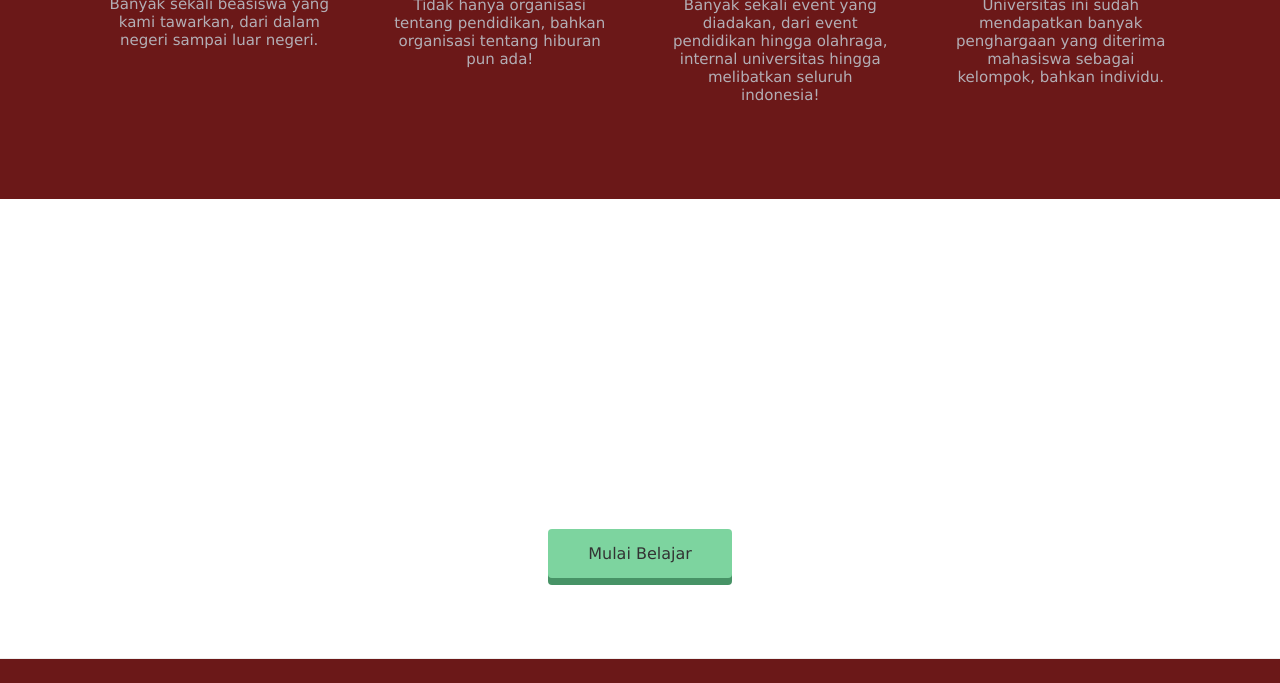
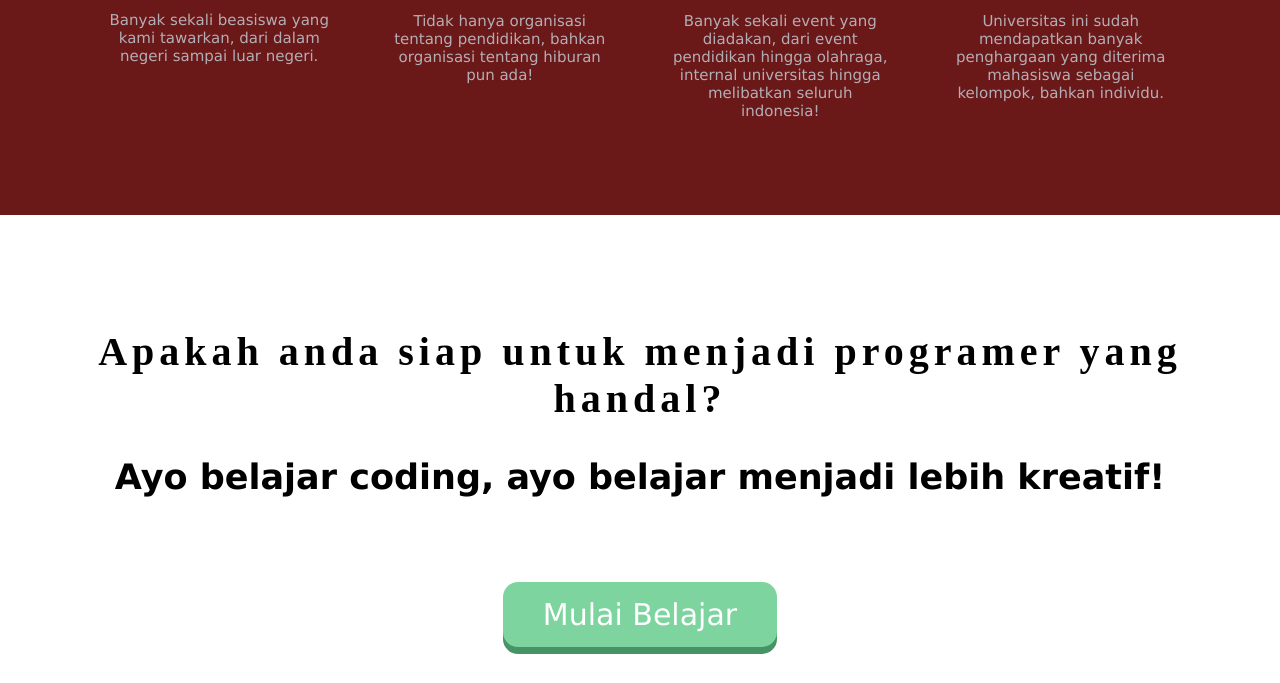
Before and after one commit to kelompokG22/universitas, a plain HTML site: page index.html in a window 1280 px wide. Shown: the part 887-1570 px from the top of the page. Drawn offline with Linux system fonts and the light colour scheme.

Commit message:
Update stylesheet.css

```diff
--- a/stylesheet.css
+++ b/stylesheet.css
@@ -56,9 +56,10 @@ a {
 .btn {
   padding: 15px 40px;
   display: inline-block;
-  border-radius: 4px;
-  color:black;
+  border-radius: 15px;
+  color:#fff;
   text-align: center;
+  font-size:30px;
   opacity:0.8;
 }
 
@@ -134,11 +135,14 @@ header {
 }
 
 .heading h2 {
-  font-weight: normal;
+  font-weight: bold;
   font-size:40px;
   letter-spacing:5px;
   font-family: "sans serif";
+  color:black;
 }
+
+
 
 .lesson {
   float: left;
@@ -173,7 +177,9 @@ header {
 }
 
 .heading h3 {
-  font-weight: normal;
+  font-weight: bold;
+  color:black;
+  font-size:35px
 }
 
 .message-wrapper {
```
